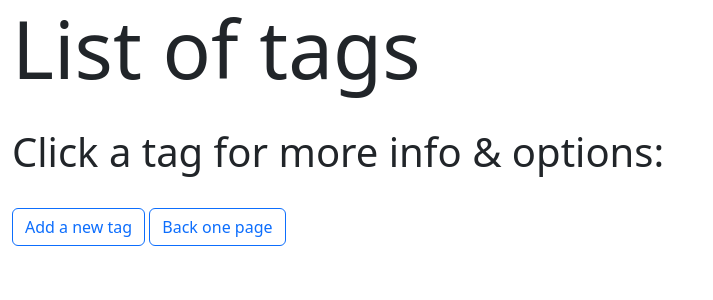
After one commit to GrayBurford/Unit23.1.Blogly.Part1, a Flask app: page /tags in a window 1280 px wide. The commit adds this page. Shown: the top 300 px of the page, without its empty margins (0-713 px from the left). Run offline with Flask 2, Linux system fonts and the light colour scheme; data that the repository does not hold is empty.

Commit message:
third commit for Blogly Part 3

```diff
--- a/app.py
+++ b/app.py
@@ -1,7 +1,7 @@
 """Blogly application."""
 
 from flask import Flask, request, render_template, redirect
-from models import db, connect_db, User, Post
+from models import db, connect_db, User, Post, Tag, PostTag
 from flask_debugtoolbar import DebugToolbarExtension
 
 app = Flask(__name__)
@@ -18,9 +18,9 @@ debug = DebugToolbarExtension(app)
 
 @app.route('/')
 def home_page():
-    """Home Page. Redirects to list of users."""
+    """Blogly home page"""
 
-    return redirect('/users')
+    return render_template('home.html')
 
 @app.route('/users')
 def all_users():
@@ -98,7 +98,8 @@ def create_new_post(user_id):
     """Show form for user to create new post."""
 
     user = User.query.get_or_404(user_id)
-    return render_template('new_post_form.html', user=user)
+    tags = Tag.query.all()
+    return render_template('new_post_form.html', user=user, tags=tags)
 
 @app.route('/users/<int:user_id>/posts/new', methods=["POST"])
 def handle_new_post(user_id):
@@ -107,7 +108,11 @@ def handle_new_post(user_id):
     user = User.query.get_or_404(user_id)
     new_title = request.form['title']
     new_body = request.form['text']
-    new_post = Post(title=new_title, content=new_body, user_id=user.id)
+
+    tag_ids = [t for t in request.form.getlist('tags')]
+    tags = Tag.query.filter(Tag.id.in_(tag_ids)).all()
+
+    new_post = Post(title=new_title, content=new_body, user_id=user.id, tags=tags)
 
     db.session.add(new_post)
     db.session.commit()
@@ -119,8 +124,9 @@ def show_posts(post_id):
     """Display a specific post page."""
 
     post = Post.query.get_or_404(post_id)
+    tags = Tag.query.all()
 
-    return render_template('show_post.html', post=post)
+    return render_template('show_post.html', post=post, tags=tags)
 
 @app.route("/posts/<int:post_id>/edit")
 def show_post_edit(post_id):
@@ -152,3 +158,57 @@ def delete_post(post_id):
     db.session.commit()
 
     return redirect(f"/users/{post.user_id}")
+
+######### TAGS ########
+
+@app.route('/tags', methods=['GET'])
+def show_all_tags():
+    """Display list of currently available tags"""
+    tags = Tag.query.all()
+    return render_template('tag_list.html', tags=tags)
+
+@app.route('/tags/new', methods=['POST', 'GET'])
+def create_new_tag():
+    """Handle tag creation form"""
+
+    if request.method == 'GET':
+        return render_template('add_tag_form.html')
+
+    if request.method == 'POST':
+        new_tag_name = request.form['tag']
+        new_tag = Tag(name=new_tag_name)
+        db.session.add(new_tag)
+        db.session.commit()
+        return redirect('/tags')
+
+@app.route('/tags/<int:tag_id>')
+def show_tag_details(tag_id):
+    """Show info and options about a specific tag."""
+
+    tag = Tag.query.get_or_404(tag_id)
+    return render_template('tag_details.html', tag=tag)
+
+@app.route('/tags/<int:tag_id>/edit', methods=['GET', 'POST'])
+def edit_tag_details(tag_id):
+    """Handle edit form for a specific tag id"""
+
+    tag = Tag.query.get_or_404(tag_id)
+
+    if request.method == 'GET':
+        return render_template('edit_tag.html', tag=tag)
+
+    if request.method == 'POST':
+        tag.name = request.form['name']
+        db.session.add(tag)
+        db.session.commit()
+        return redirect('/tags')
+
+@app.route('/tags/<int:tag_id>/delete', methods=['GET'])
+def delete_tag(tag_id):
+    """Handle deleting a tag"""
+
+    tag = Tag.query.get_or_404(tag_id)
+    db.session.delete(tag)
+    db.session.commit()
+
+    return redirect('/tags')
--- a/templates/details.html
+++ b/templates/details.html
@@ -8,7 +8,7 @@
 
     <div class="row">
         <div class="col-sm-2 col-6">
-            <img src="{{user.image_url}}""
+            <img src="{{user.image_url}}"
                  alt="{{user.first_name}} {{user.last_name}} profile pic"
                  class="img-fluid">
         </div>
@@ -31,9 +31,7 @@
     <h3 class="display-4">Posts:</h3>
     <ul>
         {% for post in user.posts %}
-        <li>
-            <a href="/posts/{{post.id}}">{{post.title}}</a>
-        </li>
+        <li><a href="/posts/{{post.id}}">{{post.title}}</a></li>
         {% endfor %}
     </ul>
 
--- /dev/null
+++ b/templates/tag_list.html
@@ -0,0 +1,27 @@
+{% extends 'base.html' %}
+
+{% block title %}List of Tags{% endblock %}
+
+{% block body %}
+
+<div class="container-fluid">
+    <div class="col-sm-10 col-12">
+        <h1 class="display-1">List of tags</h1>
+        <br>
+        <h1 class="display-6">Click a tag for more info & options:</h1>
+        <form action="">
+            <div class="btn-group-sm" role="group" aria-label="Basic example">
+                {% for tag in tags %}
+                <a href="/tags/{{tag.id}}" class="btn btn-outline-danger active" role="button" aria-pressed="true">{{tag.name}}</a>
+                {% endfor %}
+            </div>
+        </form>
+        <br>
+        <a href="/tags/new" class="btn btn-outline-primary">Add a new tag</a>
+        <a href="/" class="btn btn-outline-primary">Back one page</a>
+    </div>
+</div>
+
+
+
+{% endblock %}
--- a/templates/users.html
+++ b/templates/users.html
@@ -16,6 +16,7 @@
     </ul>
 
     <a href="/users/new" class="btn btn-primary btn-sm active" role="button" aria-pressed="true">Create New User</a>
+    <a href="/" class="btn btn-primary btn-sm active" role="button" aria-pressed="true">Back one page</a>
 
 </div>
 
```
Also changed, not shown: models.py (+35 -14 lines), requirements.txt (+2 -81 lines), seed.py (+10 -1 lines), templates/add_tag_form.html (added, +25 -0 lines), templates/edit_tag.html (added, +26 -0 lines), templates/home.html (added, +12 -0 lines), templates/new_post_form.html (+15 -0 lines), templates/show_post.html (+21 -8 lines), templates/tag_details.html (added, +28 -0 lines).
